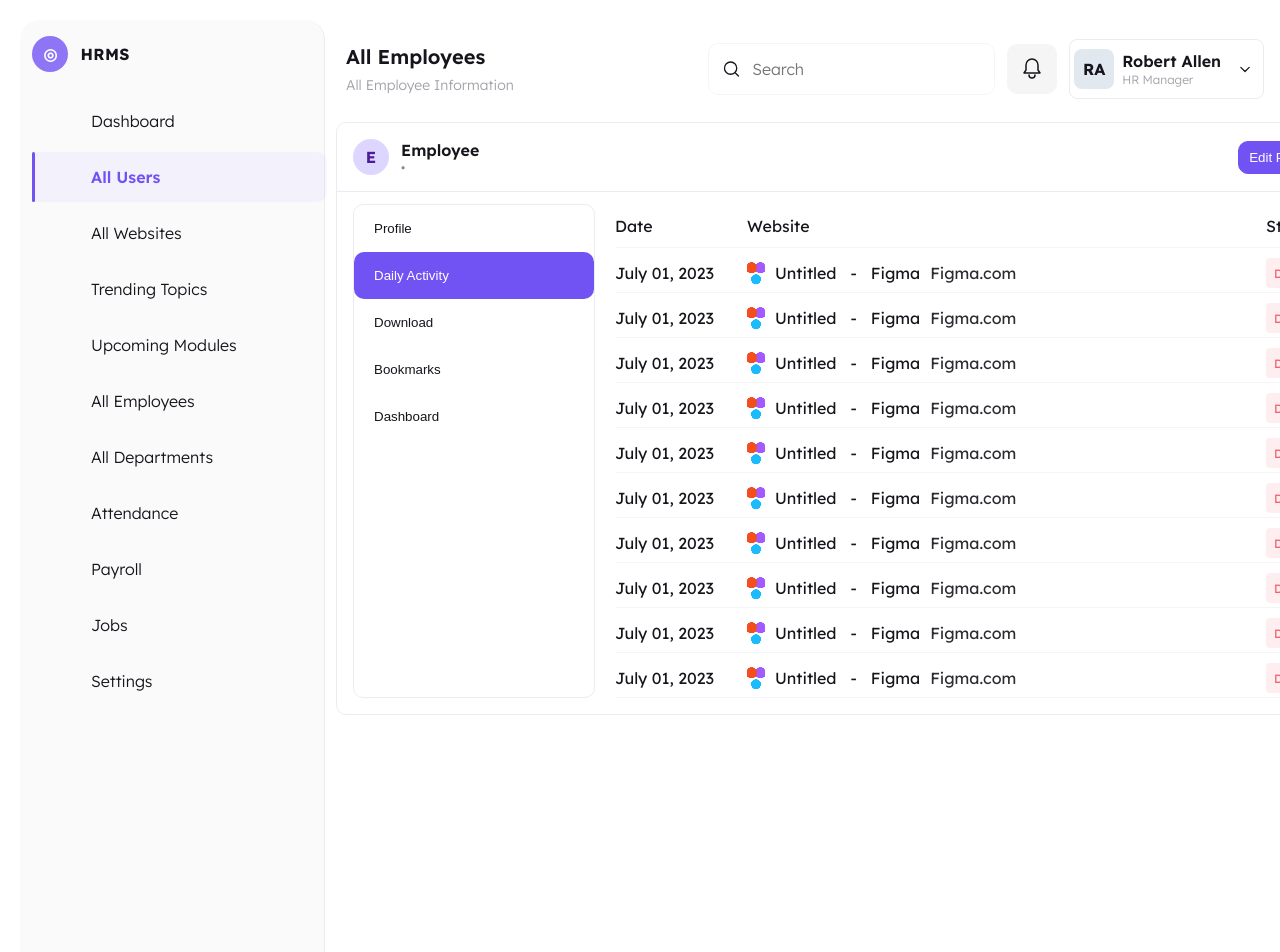
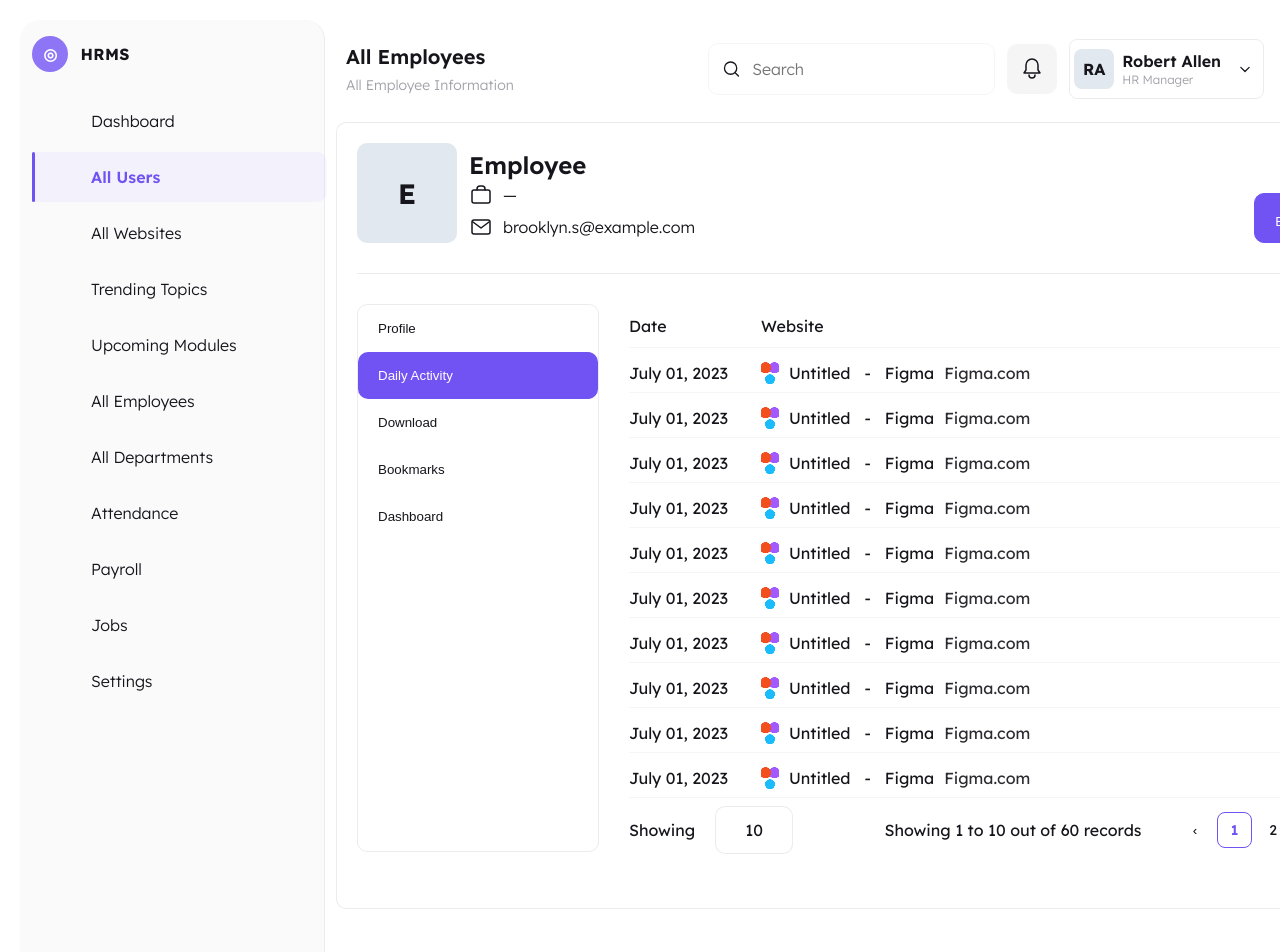
Before and after one commit to saivamshi4121/hrms-frontend, a React (Create React App) app: page /users/1 in a window 1280 px wide. Shown: the top 952 px of the page. Built offline with nearby package versions, Linux system fonts and the light colour scheme.

Commit message:
did some chnages to the details page like worked on ui/ux

```diff
--- a/src/components/EmployeeDetailsPanel.jsx
+++ b/src/components/EmployeeDetailsPanel.jsx
@@ -21,18 +21,43 @@ function EmployeeDetailsPanel({ open, user, onClose }) {
   return (
     <div className="details-inline">
       <div className="details-panel">
+        <div className="details-inner">
+        <div className="profile-details">
         <div className="panel-header">
           <div className="user-hero">
-            <div className="avatar">{getInitials(user.name)}</div>
+            <div
+              className="profile-photo"
+              aria-hidden="true"
+              style={user.photoUrl ? { backgroundImage: `url(${user.photoUrl})`, backgroundSize: 'cover', backgroundPosition: 'center', color: 'transparent' } : undefined}
+            >
+              {getInitials(user.name)}
+            </div>
             <div className="details">
-              <div className="name">{user.name}</div>
-              <div className="role">{user.gender} • {user.country}</div>
+              <div className="profile-name">{user.name}</div>
+              <div className="profile-meta">
+                <div className="profile-meta-row">
+                  <svg className="icon-24" viewBox="0 0 24 24" fill="none" xmlns="http://www.w3.org/2000/svg" aria-hidden="true">
+                    <rect x="3" y="7" width="18" height="13" rx="2" stroke="#16151C" strokeWidth="1.5"/>
+                    <path d="M8 7v-1a3 3 0 0 1 3-3h2a3 3 0 0 1 3 3v1" stroke="#16151C" strokeWidth="1.5" strokeLinecap="round"/>
+                  </svg>
+                  <span className="meta-text">{user.gender || '—'}</span>
+                </div>
+                <div className="profile-meta-row">
+                  <svg className="icon-24" viewBox="0 0 24 24" fill="none" xmlns="http://www.w3.org/2000/svg" aria-hidden="true">
+                    <rect x="3" y="5" width="18" height="14" rx="2" stroke="#16151C" strokeWidth="1.5"/>
+                    <path d="M4 7l8 6 8-6" stroke="#16151C" strokeWidth="1.5" strokeLinecap="round" strokeLinejoin="round"/>
+                  </svg>
+                  <span className="meta-text">{user.email || 'brooklyn.s@example.com'}</span>
+                </div>
+              </div>
             </div>
           </div>
           <div className="panel-actions">
-            <button type="button" className="btn btn-primary">Edit Profile</button>
+            <button type="button" className="btn btn-primary edit-profile">Edit Profile</button>
             <button type="button" className="panel-close" aria-label="Close" onClick={onClose}>×</button>
           </div>
+        </div>
+        <div className="divider-1040" />
         </div>
 
         <div className="panel-body">
@@ -80,8 +105,26 @@ function EmployeeDetailsPanel({ open, user, onClose }) {
                   </div>
                 ))}
               </div>
+              <div className="activity-footer">
+                <div className="af-left">
+                  <span className="muted">Showing</span>
+                  <div className="af-page-size"><span>10</span></div>
+                </div>
+                <div className="af-center muted">Showing 1 to 10 out of 60 records</div>
+                <div className="af-right">
+                  <button className="pager arrow" aria-label="Previous page">‹</button>
+                  <div className="page-numbers">
+                    <button className="page-btn current">1</button>
+                    <button className="page-btn">2</button>
+                    <button className="page-btn">3</button>
+                    <button className="page-btn">4</button>
+                  </div>
+                  <button className="pager arrow" aria-label="Next page">›</button>
+                </div>
+              </div>
             </section>
           </div>
+        </div>
         </div>
       </div>
     </div>
--- a/src/styles/dashboard.css
+++ b/src/styles/dashboard.css
@@ -127,14 +127,25 @@ table.table tbody td { padding: 12px 10px; border-bottom: 1px solid var(--border
 
 /* Details Panel */
 .details-inline { display: block; }
-.details-panel { width: 1040px; background: var(--card); border: 1px solid var(--border); border-radius: 10px; overflow: hidden; margin-top: 8px; }
-.panel-header { display: flex; align-items: center; justify-content: space-between; padding: 16px; border-bottom: 1px solid var(--border); }
+.details-panel { position: relative; width: 1080px; background: var(--card); border: 1px solid rgba(162,161,168,0.2); border-radius: 10px; overflow: hidden; margin-top: 8px; padding: 20px; }
+.details-inner { box-sizing: border-box; display: flex; flex-direction: column; gap: 30px; width: 1040px; min-height: 745px; }
+.profile-details { width: 1040px; height: 131px; display: flex; flex-direction: column; gap: 30px; }
+.panel-header { width: 1040px; height: 100px; display: flex; align-items: flex-end; justify-content: space-between; padding: 0; gap: 542px; }
 .user-hero { display: flex; align-items: center; gap: 12px; }
 .panel-actions { display: flex; align-items: center; gap: 8px; }
 .panel-close { border: none; background: transparent; font-size: 28px; line-height: 1; cursor: pointer; color: var(--muted); }
-.panel-body { padding: 12px 16px 16px; }
+.divider-1040 { width: 1040px; height: 1px; background: rgba(162,161,168,0.2); }
+.panel-body { padding: 0; }
+/* Profile header block (Figma spec: 1040 x 100) */
+.profile-photo { width: 100px; height: 100px; border-radius: 10px; background: #e2e8f0; display:flex; align-items:center; justify-content:center; font-weight:700; font-size: 28px; }
+.profile-name { font-family: 'Lexend'; font-weight: 600; font-size: 24px; line-height: 36px; color: #16151C; }
+.profile-meta { display: flex; flex-direction: column; gap: 8px; }
+.profile-meta-row { display: flex; align-items: center; gap: 10px; height: 24px; }
+.icon-24 { width: 24px; height: 24px; display:block; }
+.meta-text { font-family: 'Lexend'; font-weight: 300; font-size: 16px; line-height: 24px; color: var(--text); }
+.edit-profile { padding: 20px; height: 50px; border-radius: 10px; }
 /* Daily Activity layout */
-.details-grid { display: grid; grid-template-columns: 242px 1fr; gap: 20px; }
+.details-grid { display: grid; grid-template-columns: 242px 1fr; gap: 30px; }
 .side-card { box-sizing: border-box; border: 1px solid rgba(162,161,168,0.2); border-radius: 10px; padding: 0; display: flex; flex-direction: column; }
 .side-item { display: flex; align-items: center; gap: 10px; padding: 16px 20px; background: transparent; border: none; text-align: left; cursor: pointer; border-radius: 10px; color: var(--text); }
 .side-item.active { background: var(--primary); color: #fff; }
@@ -153,3 +164,10 @@ table.table tbody td { padding: 12px 10px; border-bottom: 1px solid var(--border
 .site-domain { color: var(--text); opacity: .9; }
 .status-tag { display: inline-flex; align-items: center; justify-content: center; padding: 3px 8px; border-radius: 4px; font-size: 12px; height: 24px; }
 .status-tag.danger { background: rgba(244,91,105,0.1); color: #F45B69; }
+
+/* Activity footer pagination (Figma styled) */
+.activity-footer { display: grid; grid-template-columns: 1fr auto 1fr; align-items: center; margin-top: 8px; height: 46px; }
+.activity-footer .af-left { display: flex; align-items: center; gap: 20px; }
+.activity-footer .af-page-size { width: 76px; height: 46px; border: 1px solid rgba(162,161,168,0.2); border-radius: 10px; display:flex; align-items:center; justify-content:center; background:#fff; }
+.activity-footer .af-center { justify-self: center; }
+.activity-footer .af-right { justify-self: end; display:flex; align-items:center; gap:10px; height:36px; }
```
